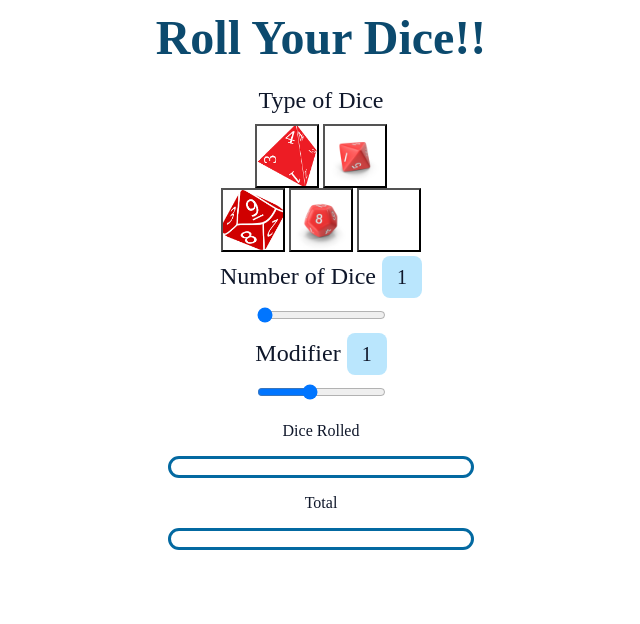
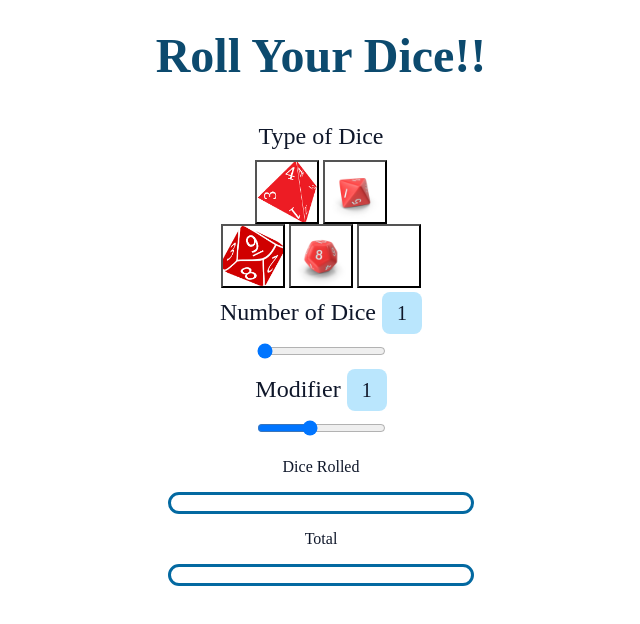
Before and after one commit to EagleCollin/dice-rolling, a plain HTML site: page index.html in a window 1280 px wide. Shown: the whole page, without its empty margins (319-959 px from the left). Drawn offline with Linux system fonts and the light colour scheme.

Commit message:
Update styles.css

```diff
--- a/styles.css
+++ b/styles.css
@@ -6,7 +6,7 @@ body {
 h1 {
   font-size: 3rem;
   color: #0c4a6e;
-  line-height: 0.25em;
+  line-height: 1em;
 }
 label {
   line-height: 2em;
```
